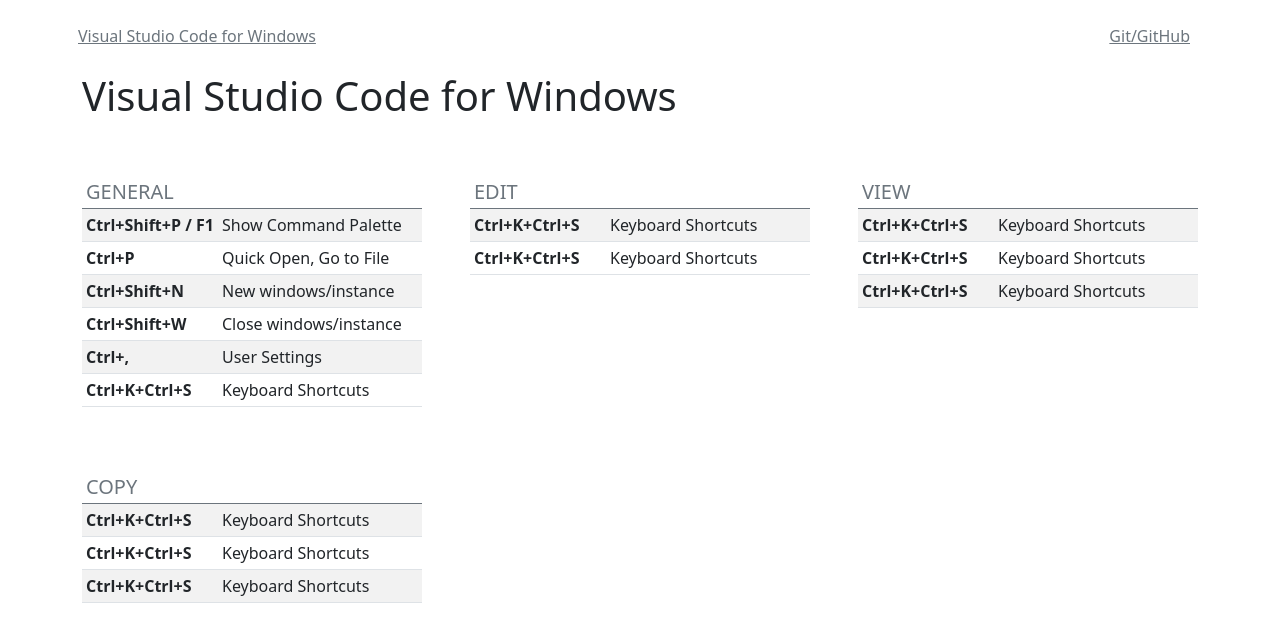
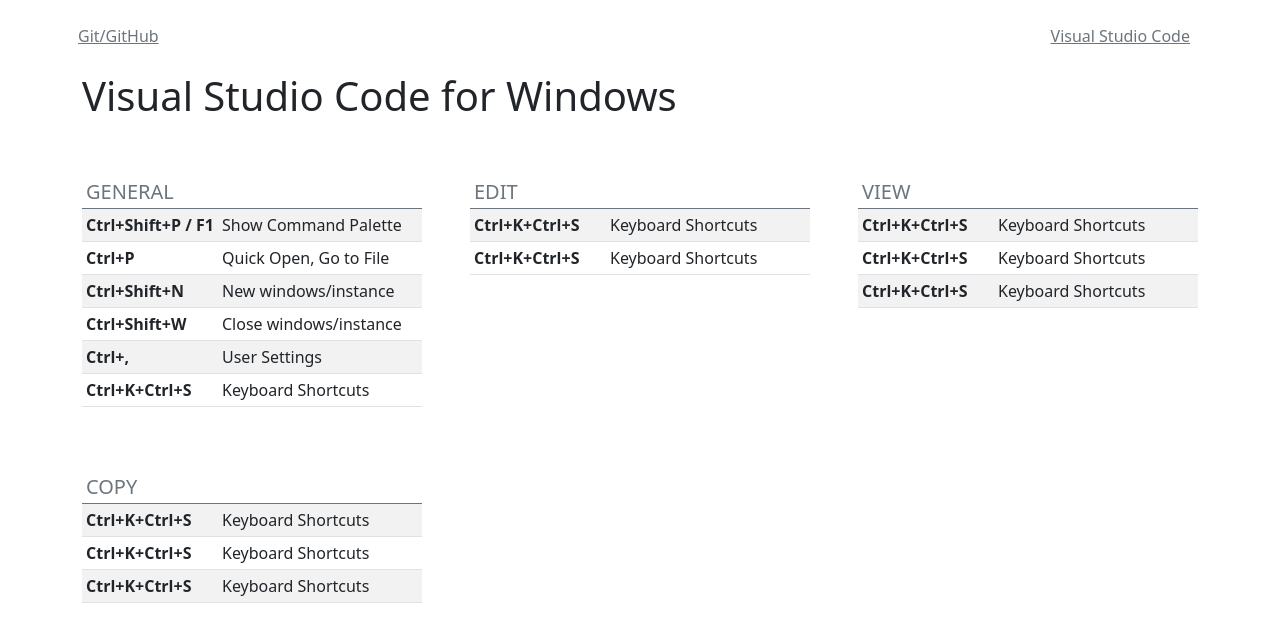
Before and after one commit to ConradoAlmeida/cheatsheets, a Jekyll site: the page built from vscode-cheat.html, in a window 1280 px wide. Shown: the top 642 px of the page. Built offline with Jekyll 4.4.1, drawn with Linux system fonts in a browser that asks for light colours.

Commit message:
Update default.html

```diff
--- a/_layouts/default.html
+++ b/_layouts/default.html
@@ -26,11 +26,11 @@
   <header class="blog-header py-3">
     <div class="row flex-nowrap justify-content-between align-items-center">
       <nav class="nav d-flex justify-content-between">
-        {% assign grupos = site.data.store-data | group_by:"grupo" %}
-        {% for grupo in grupos %}
-        <a class="p-2 link-secondary" href="git-cheat.html">{{grupo.name}}</a>
 
-        {% endfor %}
+        <a class="p-2 link-secondary" href="git-cheat.html">Git/GitHub</a>
+        <a class="p-2 link-secondary" href="vscode-cheat.html">Visual Studio Code</a>
+
+
 
     </nav>
 
```
